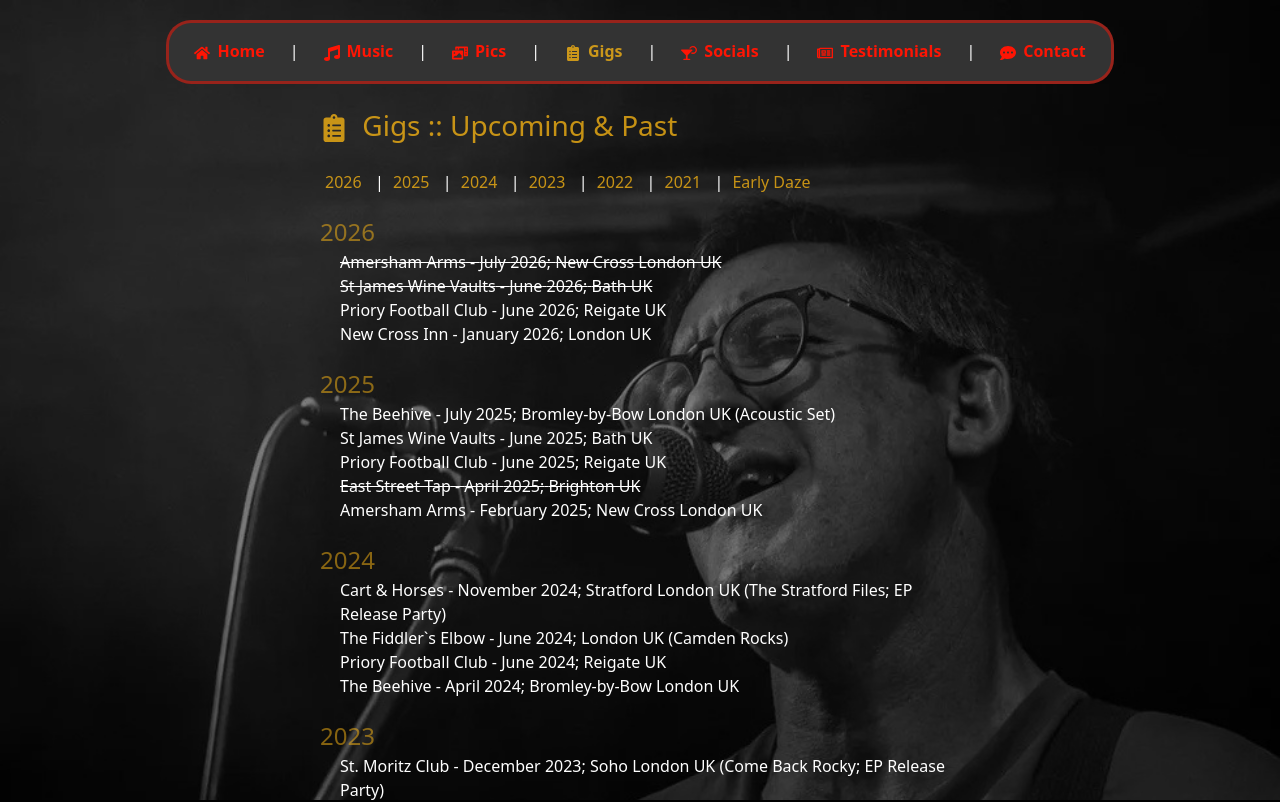
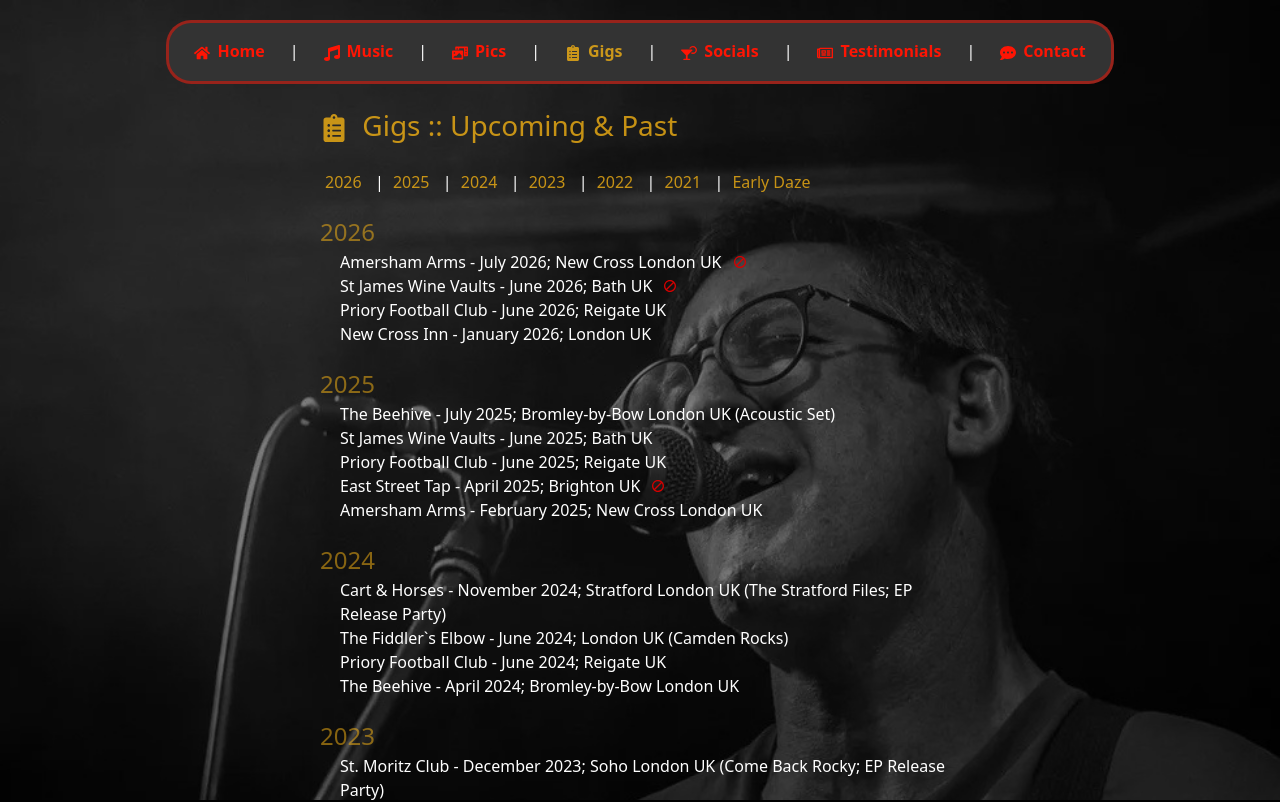
Before and after one commit to DuffmanOohyeah/boomedia, a Next.js app: page /gigs in a window 1280 px wide. Shown: the top 802 px of the page. Built offline with nearby package versions, Linux system fonts and the light colour scheme.

Commit message:
Swapping line-through for cancel svg.

```diff
--- a/src/app/gigs/page.tsx
+++ b/src/app/gigs/page.tsx
@@ -10,6 +10,7 @@ import {
 } from '@/utils/types';
 import Link from 'next/link';
 import Footer from '@/components/Footer';
+import { FcCancel } from 'react-icons/fc';
 
 const navLinks: NavLinksProps[] = [
     { href: '#year26', label: 2026 },
@@ -257,11 +258,16 @@ const GigListings = (props: ListingsYear): JSX.Element => {
                     strike = false,
                 } = obj;
 
+                {
+                    /*<li key={idx} className={strike ? 'line-through' : ''}>*/
+                }
+
                 return (
-                    <li key={idx} className={strike ? 'line-through' : ''}>
+                    <li key={idx} className={strike ? 'cancelled-gig' : ''}>
                         {venue} - {month}{' '}
                         {objYear == 'eDaze' ? null : `${year};`} {location}{' '}
                         {notes}
+                        {strike && <FcCancel />}
                     </li>
                 );
             })}
--- a/src/app/styles/globals.css
+++ b/src/app/styles/globals.css
@@ -209,3 +209,12 @@ nav a.link {
 nav a.link:hover {
     color: var(--color-gold-dark);
 }
+
+li.cancelled-gig {
+    display: flex;
+    align-items: center;
+}
+
+li.cancelled-gig svg {
+    margin-left: 10px;
+}
```
Lines whose indentation alone changed are shown as unchanged.
